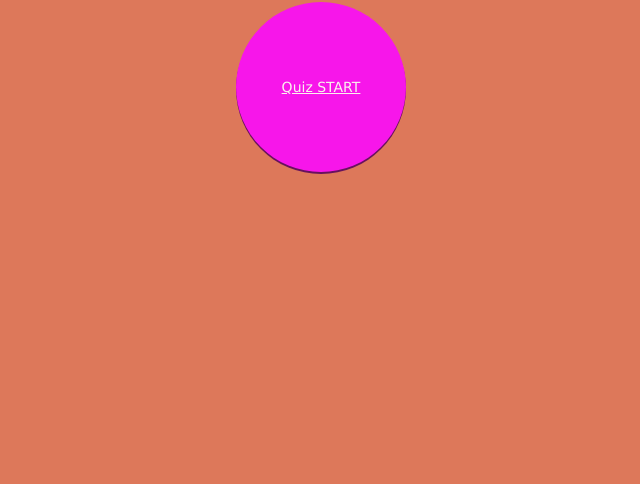
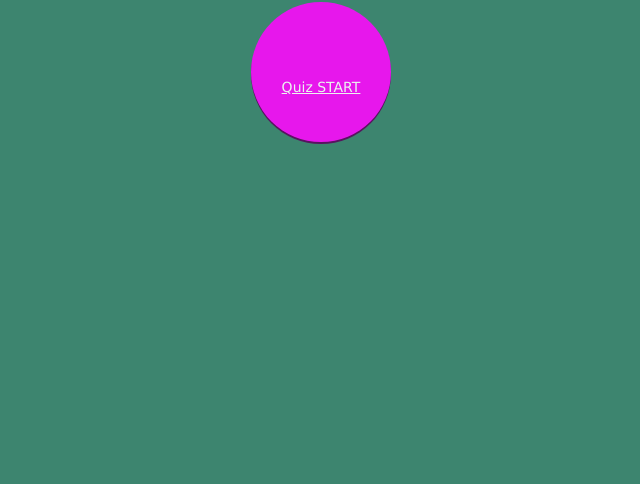
Before and after one commit to y-akamatsu/TrivialQuiz-API, a plain HTML site: page index.html in a window 1280 px wide. Shown: the part 316-800 px from the top of the page, without its empty margins (319-959 px from the left). Drawn offline with Linux system fonts and the light colour scheme.

Commit message:
css修正

```diff
--- a/css/styles.css
+++ b/css/styles.css
@@ -1,7 +1,7 @@
 body {
     font-size: 14px;
     font-family: Verdana, sans-serif;
-    background-color: #dd785a;
+    background-color: #3d856f;
 }
 .index{
     color: red;
@@ -101,8 +101,8 @@ body {
 
 .start{
     display:block;
-    width: 150px;
-    height: 150px;
+    width: 120px;
+    height: 120px;
     cursor: pointer;
     background-color: #fa0cfa;
     border-radius: 50%;
@@ -117,7 +117,7 @@ body {
 
 .start:hover {
     opacity: 1;
-    background-color: #0e41e9;
+    background-color: #f348f3;
 }
 
 .start:active {
```
